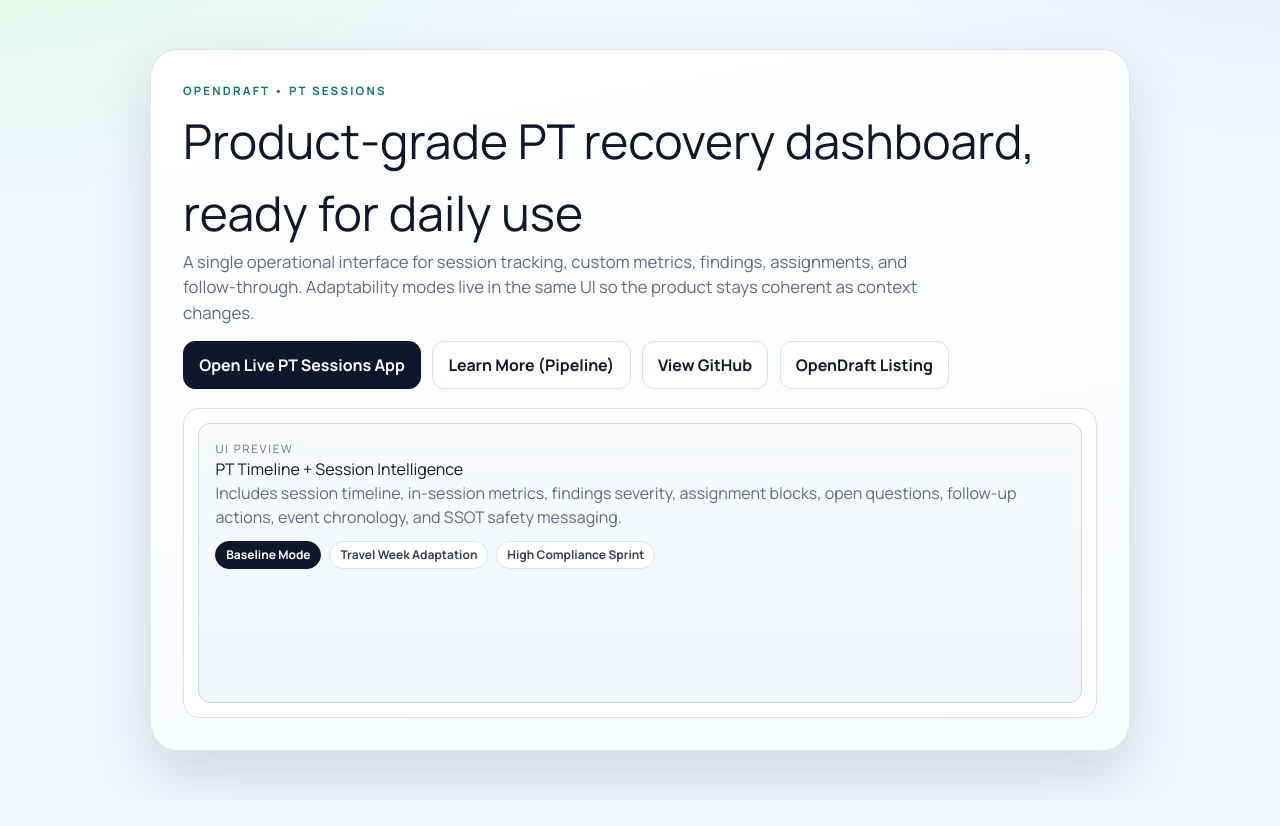
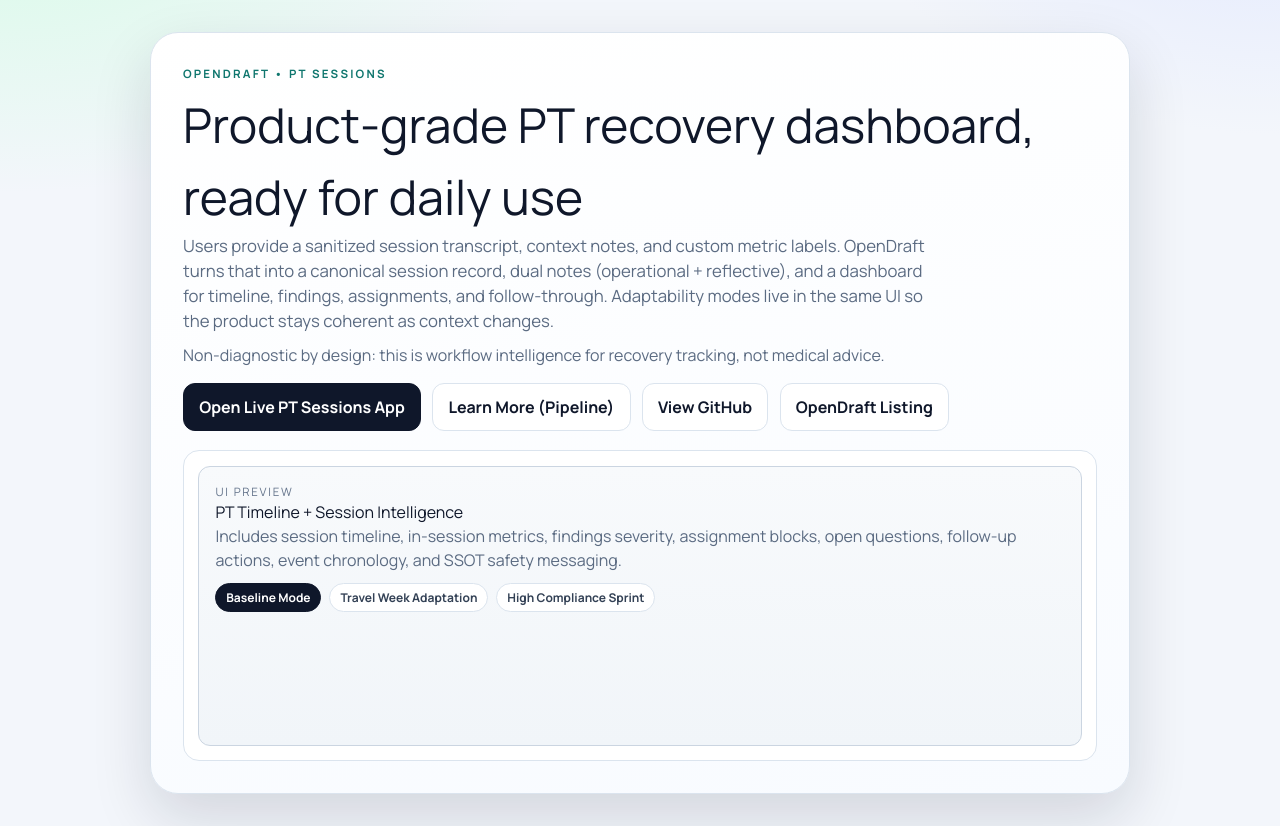
Before and after one commit to JackReis/opendraft-pt-recovery, a Next.js app: page /launch in a window 1280 px wide. Before the commit the page ends 800 px from the top, so only its background shows below. Built offline with nearby package versions, Linux system fonts and the light colour scheme.

Commit message:
Refine listing copy for transcript I/O and non-diagnostic clarity

```diff
--- a/src/app/launch/page.tsx
+++ b/src/app/launch/page.tsx
@@ -13,8 +13,13 @@ export default function LaunchPage() {
             Product-grade PT recovery dashboard, ready for daily use
           </h1>
           <p className="muted" style={{ fontSize: "1.05rem", maxWidth: 760 }}>
-            A single operational interface for session tracking, custom metrics, findings, assignments, and follow-through.
-            Adaptability modes live in the same UI so the product stays coherent as context changes.
+            Users provide a sanitized session transcript, context notes, and custom metric labels. OpenDraft turns that into a
+            canonical session record, dual notes (operational + reflective), and a dashboard for timeline, findings,
+            assignments, and follow-through. Adaptability modes live in the same UI so the product stays coherent as context
+            changes.
+          </p>
+          <p className="muted" style={{ marginTop: 10, maxWidth: 760 }}>
+            Non-diagnostic by design: this is workflow intelligence for recovery tracking, not medical advice.
           </p>
 
           <div className="launch-cta">
--- a/src/app/learn-more/page.tsx
+++ b/src/app/learn-more/page.tsx
@@ -10,6 +10,15 @@ export default function LearnMorePage() {
           <p className="muted" style={{ marginTop: 12 }}>
             Clear flow, single source of truth: every dashboard view is downstream of the canonical session record.
           </p>
+
+          <div className="info-card" style={{ marginTop: 16 }}>
+            <p className="label">Buyer-facing I/O</p>
+            <p className="muted">
+              <strong>Input:</strong> sanitized transcript, optional context notes, and user-defined custom metrics.
+              <br />
+              <strong>Output:</strong> canonical session JSON, dual notes (operational + reflective), and synced dashboard sections.
+            </p>
+          </div>
 
           <div className="stack" style={{ marginTop: 16 }}>
             <div className="info-card">
--- a/src/app/page.tsx
+++ b/src/app/page.tsx
@@ -281,7 +281,7 @@ export default function Home() {
     <main className="app-shell">
       <header className="top-strip">
         <div className="container top-strip-inner">
-          <h1>Healthcare Management System</h1>
+          <h1>PT Recovery Workflow Dashboard</h1>
           <div className="entity-switcher">
             <span className="chip-active">PT Session</span>
             <span className="chip">All Providers</span>
@@ -319,8 +319,9 @@ export default function Home() {
               <p className="eyebrow">PT Session Experience</p>
               <h2>Single product surface with built-in adaptability modes</h2>
               <p className="muted mt-2">
-                No separate kit pages. Adaptation lives inside the same operational session dashboard to keep UI flow, data model,
-                and user mental model consistent.
+                Input: sanitized transcript + user context + custom metrics. Output: canonical session record, dual notes, and
+                synced dashboard views. No separate kit pages: adaptation lives inside the same operational dashboard to keep UI
+                flow, data model, and user mental model consistent.
               </p>
             </div>
           </div>
```
Also changed, not shown: 1 other file (tests, documents, lock files or other folders).
